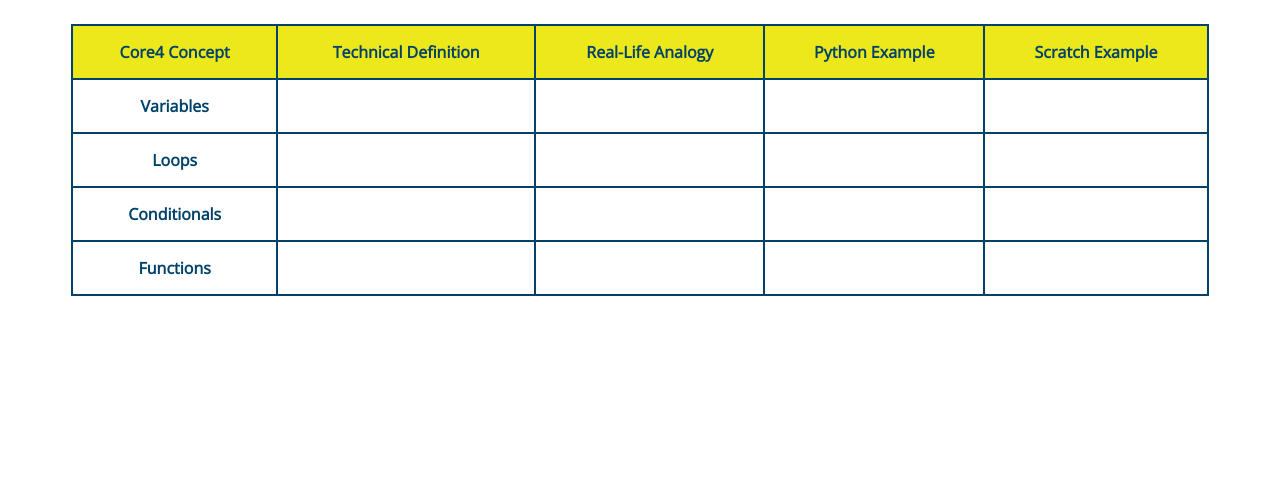
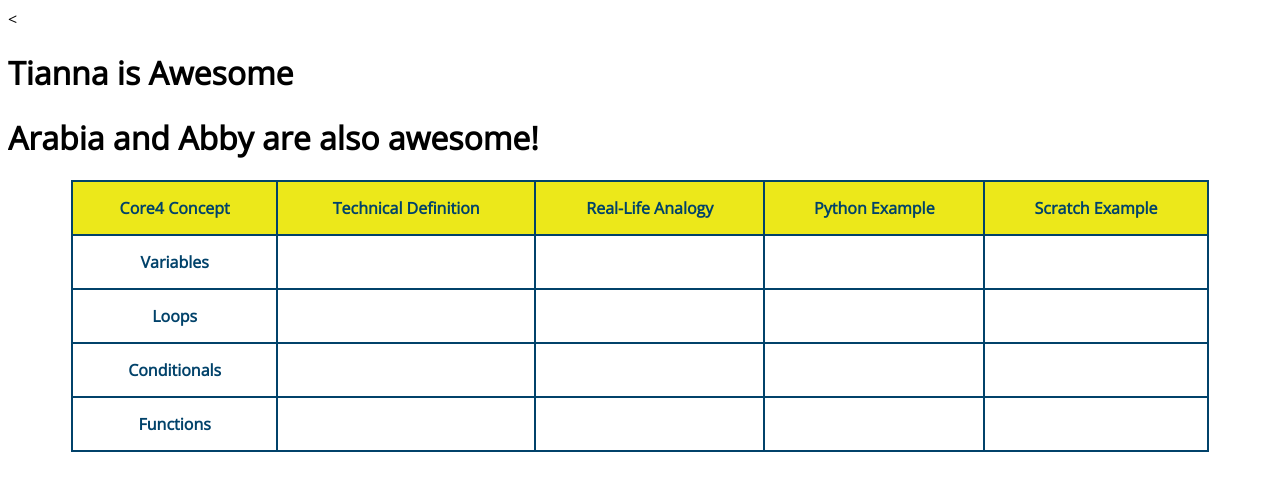
Before and after one commit to tmajor3492/tmajor3492.github.io, a plain HTML site: page index.html in a window 1280 px wide. Drawn offline with nearby package versions, Linux system fonts and the light colour scheme.

Commit message:
Added second header

```diff
--- a/index.html
+++ b/index.html
@@ -31,8 +31,10 @@
     <div style ="overflow-x:auto;">
       <table style="width:90%; margin:1em auto">
 
-        <!-- Define the first row of the table -->
-        <tr>
+        <<div>
+        <h1>Tianna is Awesome</h1>
+        <h1 style="color magenta">Arabia and Abby are also awesome!</h1>
+      </div>
           <th>Core4 Concept</th>
           <th>Technical Definition</th>
           <th>Real-Life Analogy</th>
```
